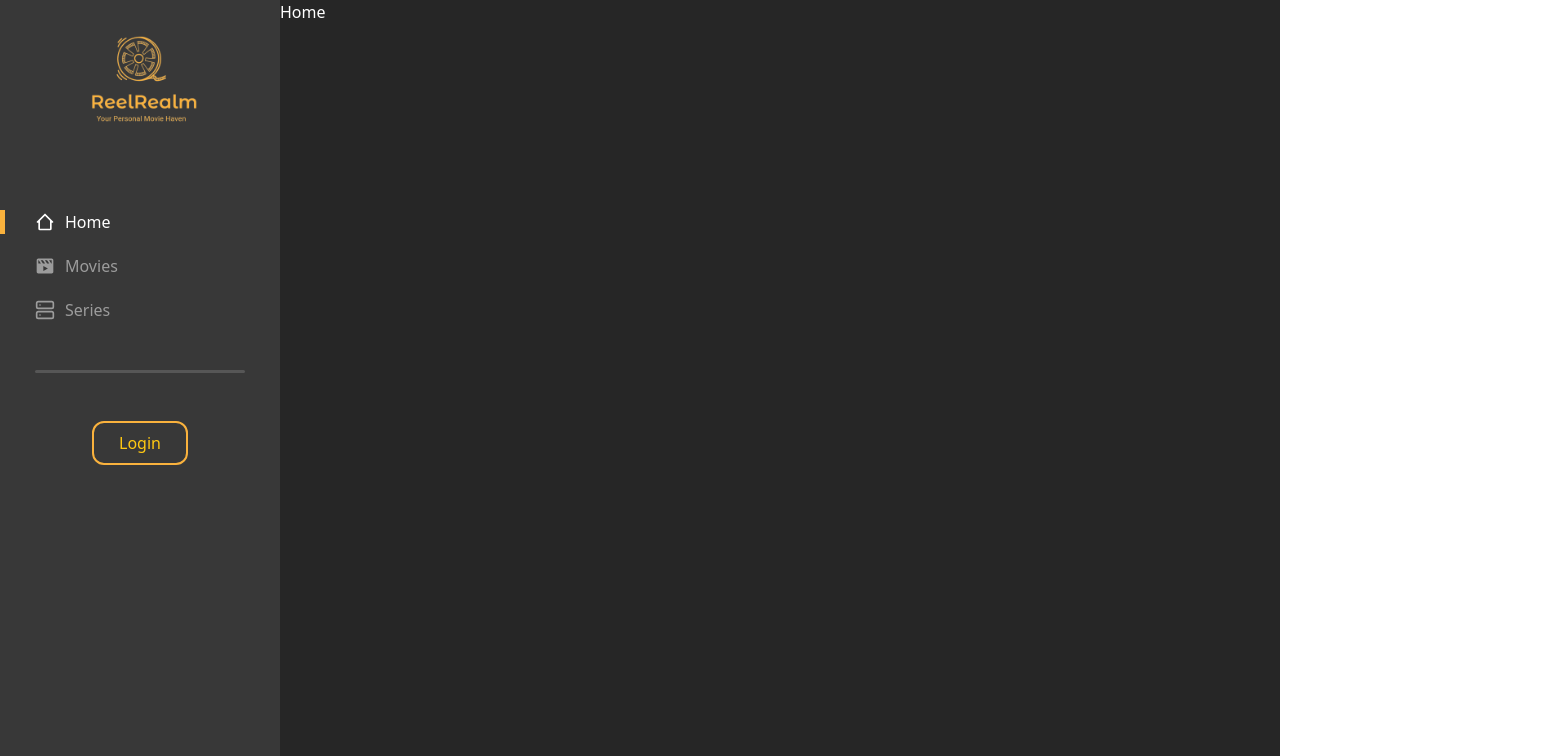
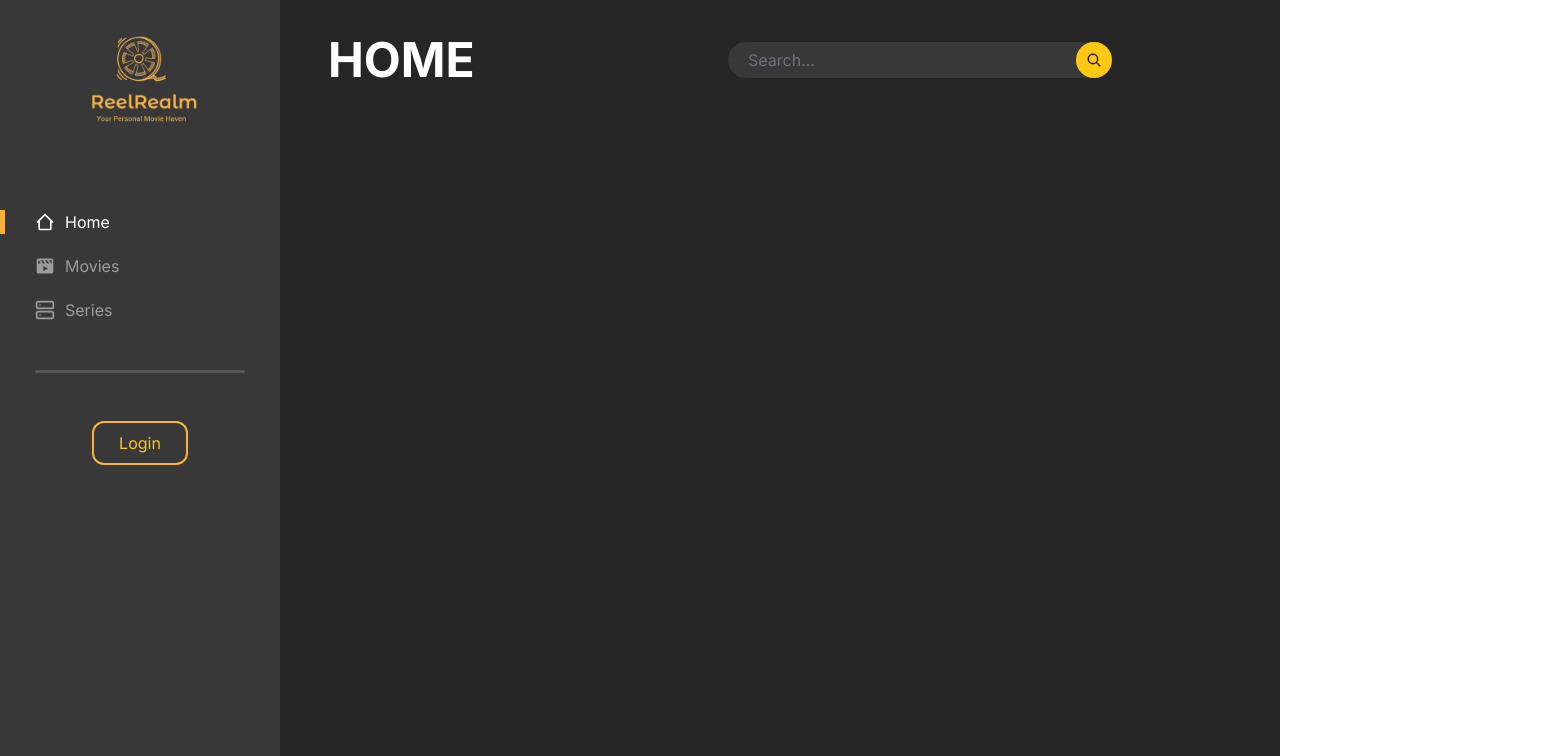
Before and after one commit to BadOfficer/Movie-Library, a React (Vite) app in the folder client/: page / in a window 1280 px wide. Shown: the top 756 px of the page, 1560 px wide, since content can reach past the window. Built offline with nearby package versions, Linux system fonts and the light colour scheme.

Commit message:
Maked header

```diff
--- a/client/src/components/Header.tsx
+++ b/client/src/components/Header.tsx
@@ -1,4 +1,5 @@
 import { FC } from "react";
+import Search from "./inputs/Search";
 
 interface HeaderProps {
     currentPage: string;
@@ -7,8 +8,11 @@ interface HeaderProps {
 const Header: FC<HeaderProps> = ({ currentPage }) => {
 
     return (
-            <header>
-                <h1>{currentPage}</h1>
+            <header className="flex">
+                <h1 className="text-5xl uppercase font-bold">{currentPage}</h1>
+                <div className="flex-1  flex justify-center absolute centered">
+                    <Search />
+                </div>
             </header>
         )
 }
--- /dev/null
+++ b/client/src/components/inputs/Search.tsx
@@ -0,0 +1,14 @@
+import { FC } from "react";
+import { IoSearch } from "react-icons/io5";
+
+
+const Search: FC = () => {
+    return <div className="relative">
+        <input type="text" className="min-w-96 w-full max-h-9 rounded-full bg-light-gray border-0 outline-0 pl-5 text-white/75" placeholder="Search..."/>
+        <button className="bg-light-yellow p-2.5 rounded-full text-dark-gray absolute right-0">
+            <IoSearch size={16}/>
+        </button>
+    </div>
+}
+
+export default Search;
--- a/client/src/index.css
+++ b/client/src/index.css
@@ -3,6 +3,10 @@
 @tailwind utilities;
 
 @layer components {
+    .container {
+        max-width: 1495px;
+    }
+
     .active{
         position: relative;
     }
@@ -15,4 +19,9 @@
         height: 100%;
         background-color: #FAB23D;
     }
+    .centered{
+        top:50%;
+        left: 50%;
+        transform: translate(-50%, -50%);
+    }
 }
--- a/client/src/pages/Home.tsx
+++ b/client/src/pages/Home.tsx
@@ -1,8 +1,9 @@
 import { FC } from "react"
+import Header from "../components/Header"
 
 const Home: FC = () => {
     return <div>
-        Home
+        <Header currentPage="home" />
     </div>
 }
 
--- a/client/src/pages/Layout.tsx
+++ b/client/src/pages/Layout.tsx
@@ -4,9 +4,9 @@ import SideBar from "../components/SideBar";
 
 const Layout: FC = () => {
 
-    return <div className="min-h-screen m-0 bg-dark-gray text-white">
+    return <div className="min-h-screen m-0 bg-dark-gray text-white font-inter">
         <SideBar />
-        <div className="ml-[280px]">
+        <div className="ml-[280px] pl-12 container py-9 relative">
             <Outlet />
         </div>
     </div>
--- a/client/src/pages/Movies.tsx
+++ b/client/src/pages/Movies.tsx
@@ -1,7 +1,10 @@
 import { FC } from "react"
+import Header from "../components/Header";
 
 const Movies: FC = () => {
-    return <div>Movies</div>
+    return <div>
+        <Header currentPage="movies"/>
+    </div>
 }
 
 export default Movies;
--- a/client/src/pages/Series.tsx
+++ b/client/src/pages/Series.tsx
@@ -1,9 +1,10 @@
 import { FC } from "react"
+import Header from "../components/Header"
 
 
 const Series: FC = () => {
     return <div>
-        Series
+        <Header currentPage="series"/>
     </div>
 }
 
```
